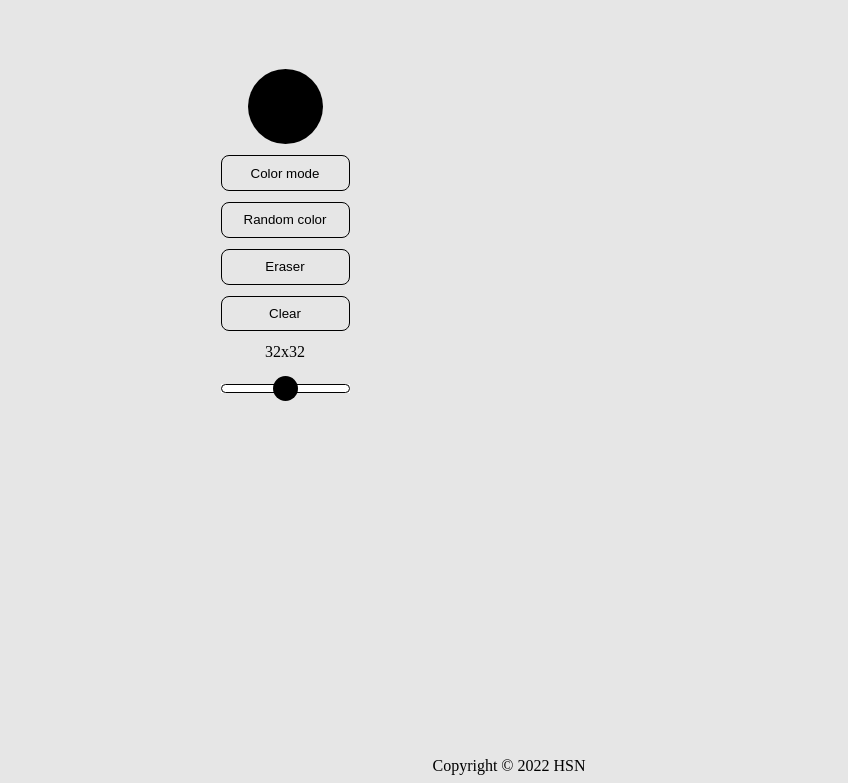
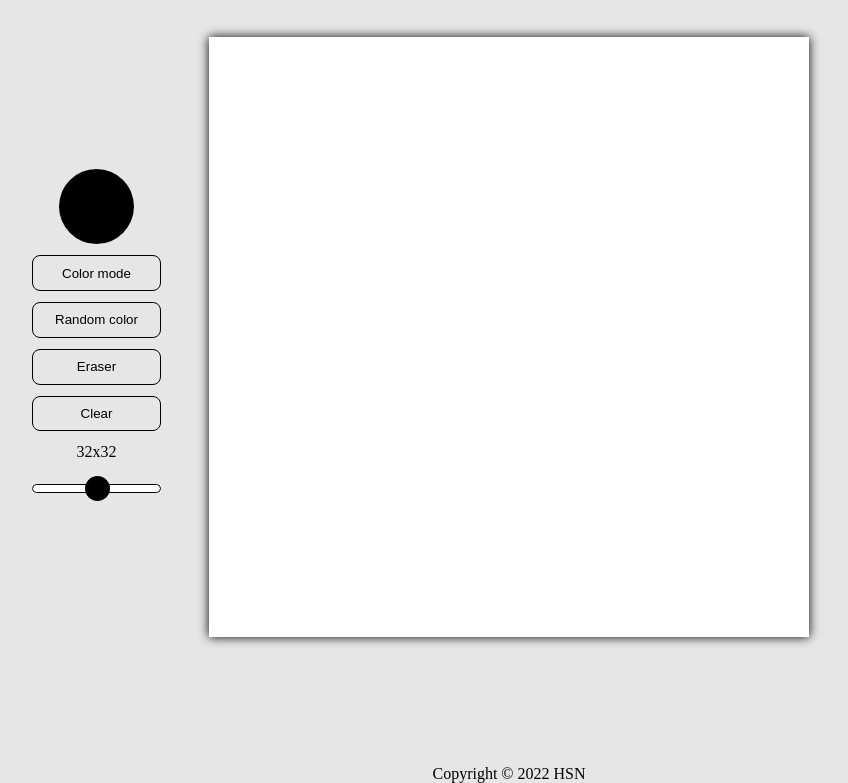
Before and after one commit to HasnatSN/etch-a-sketch, a plain HTML site: page index.html in a window 1280 px wide. Shown: the part 66-849 px from the top of the page, without its empty margins (131-979 px from the left). Drawn offline with Linux system fonts and the light colour scheme.

Commit message:
reworked the placing of the canvas, now it's in the center, with the inputs left to it

```diff
--- a/css/stylesheet.css
+++ b/css/stylesheet.css
@@ -30,13 +30,13 @@ h1 {
 
 main {
   display: grid;
-  grid-template-columns: auto auto;
+  grid-template-columns: auto auto auto;
   grid-template-rows: auto;
   gap: 3em;
   margin: 0 auto;
   width: 100%;
   height: fit-content;
-  margin-bottom: 25%;
+  margin-bottom: 10%;
   flex-grow: 1;
   justify-content: center;
 }
@@ -113,10 +113,12 @@ input[type="range"]::-webkit-slider-thumb {
   grid-template-rows: repeat(var(--grid-rows), 1fr);
   grid-template-columns: repeat(var(--grid-cols), 1fr);
   color: white;
-  min-height: 400px;
-  min-width: 400px;
-  max-width: 400px;
-  max-height: 400px;
+  min-height: 600px;
+  min-width: 600px;
+  max-width: 600px;
+  max-height: 600px;
+  box-shadow: 0 0 10px #000000;
+
 }
 
 .grid-item {
@@ -131,6 +133,10 @@ input[type="range"]::-webkit-slider-thumb {
   border: none;
 }
 
+.empty {
+    width: 129px;
+}
+
 footer {
   display: flex;
   justify-content: center;
@@ -140,7 +146,7 @@ footer {
 
 /* //////////MEDIA QUERIES /////////// */
 
-@media (max-width: 550px) {
+@media (max-width: 960px) {
   main {
     display: flex;
     flex-direction: column-reverse;
--- a/index.html
+++ b/index.html
@@ -23,6 +23,7 @@
         <input type="range" id="canvas-slider" min="1" max="64">
       </div>
       <div class="canvas"></div>
+      <div class="empty"></div>
     </main>
     <footer>Copyright © 2022 HSN</footer>
   </body>
--- a/script.js
+++ b/script.js
@@ -28,3 +28,5 @@ function makeGrid(size) {
         canvasGrid.appendChild(cell).className = "grid-item";
     };
 };
+
+makeGrid(32);
```
